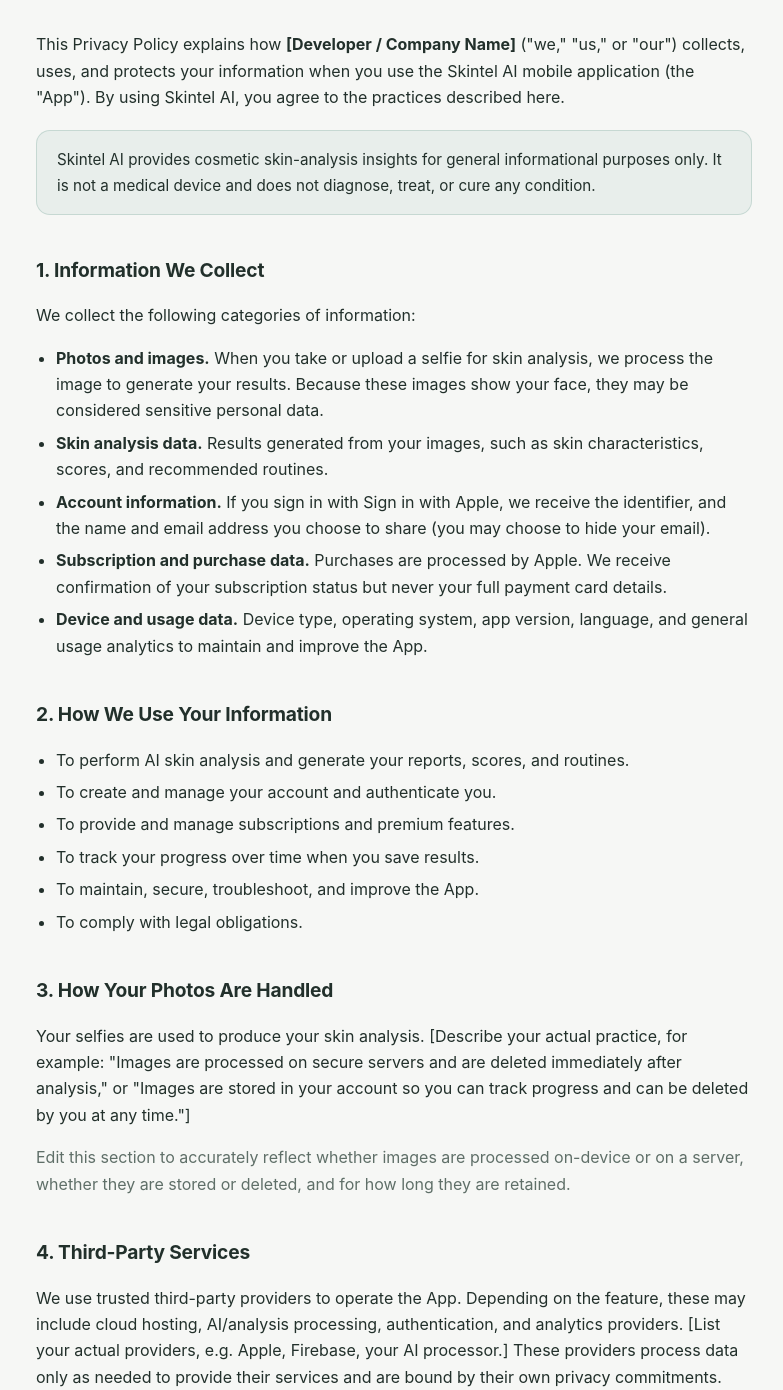
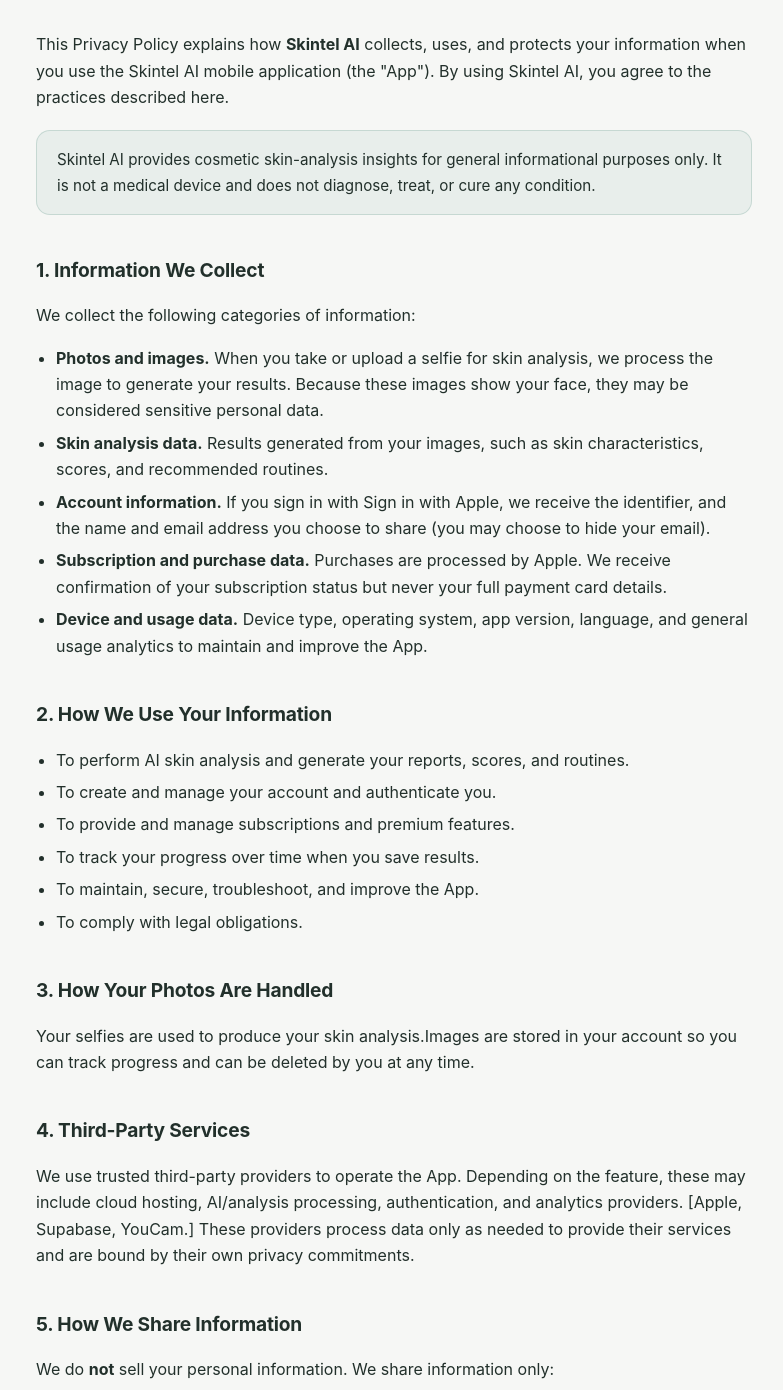
Before and after one commit to saksham477/skiltelprivacy, a plain HTML site: page index.html in a window 1280 px wide. Shown: the part 210-1600 px from the top of the page, without its empty margins (246-1029 px from the left). Drawn offline with Linux system fonts and the light colour scheme.

Commit message:
Update Privacy Policy details and contact information

```diff
--- a/index.html
+++ b/index.html
@@ -98,7 +98,7 @@
       <p class="meta">Effective date: [Effective Date] &middot; Last updated: [Effective Date]</p>
     </header>
 
-    <p>This Privacy Policy explains how <strong>[Developer / Company Name]</strong> ("we," "us," or "our") collects, uses, and protects your information when you use the Skintel AI mobile application (the "App"). By using Skintel AI, you agree to the practices described here.</p>
+    <p>This Privacy Policy explains how <strong>Skintel AI</strong> collects, uses, and protects your information when you use the Skintel AI mobile application (the "App"). By using Skintel AI, you agree to the practices described here.</p>
 
     <div class="callout">
       Skintel AI provides cosmetic skin-analysis insights for general informational purposes only. It is not a medical device and does not diagnose, treat, or cure any condition.
@@ -125,11 +125,10 @@
     </ul>
 
     <h2>3. How Your Photos Are Handled</h2>
-    <p>Your selfies are used to produce your skin analysis. [Describe your actual practice, for example: "Images are processed on secure servers and are deleted immediately after analysis," or "Images are stored in your account so you can track progress and can be deleted by you at any time."]</p>
-    <p class="muted">Edit this section to accurately reflect whether images are processed on-device or on a server, whether they are stored or deleted, and for how long they are retained.</p>
+    <p>Your selfies are used to produce your skin analysis.Images are stored in your account so you can track progress and can be deleted by you at any time.</p>
 
     <h2>4. Third-Party Services</h2>
-    <p>We use trusted third-party providers to operate the App. Depending on the feature, these may include cloud hosting, AI/analysis processing, authentication, and analytics providers. [List your actual providers, e.g. Apple, Firebase, your AI processor.] These providers process data only as needed to provide their services and are bound by their own privacy commitments.</p>
+    <p>We use trusted third-party providers to operate the App. Depending on the feature, these may include cloud hosting, AI/analysis processing, authentication, and analytics providers. [Apple, Supabase, YouCam.] These providers process data only as needed to provide their services and are bound by their own privacy commitments.</p>
 
     <h2>5. How We Share Information</h2>
     <p>We do <strong>not</strong> sell your personal information. We share information only:</p>
@@ -166,9 +165,9 @@
     <h2>12. Contact Us</h2>
     <p>If you have questions about this Privacy Policy or your data, contact us at:</p>
     <div class="card">
-      <strong>[Developer / Company Name]</strong><br />
-      Email: <a href="mailto:[Contact Email]">[Contact Email]</a><br />
-      [Optional: mailing address]
+      <strong>[Saksham Kafle / Skintel AI</strong><br />
+      Email: <a href="mailto:developersaksham397@gmail.com">developersaksham397@gmail.com</a><br />
+
     </div>
 
     <footer>
```
